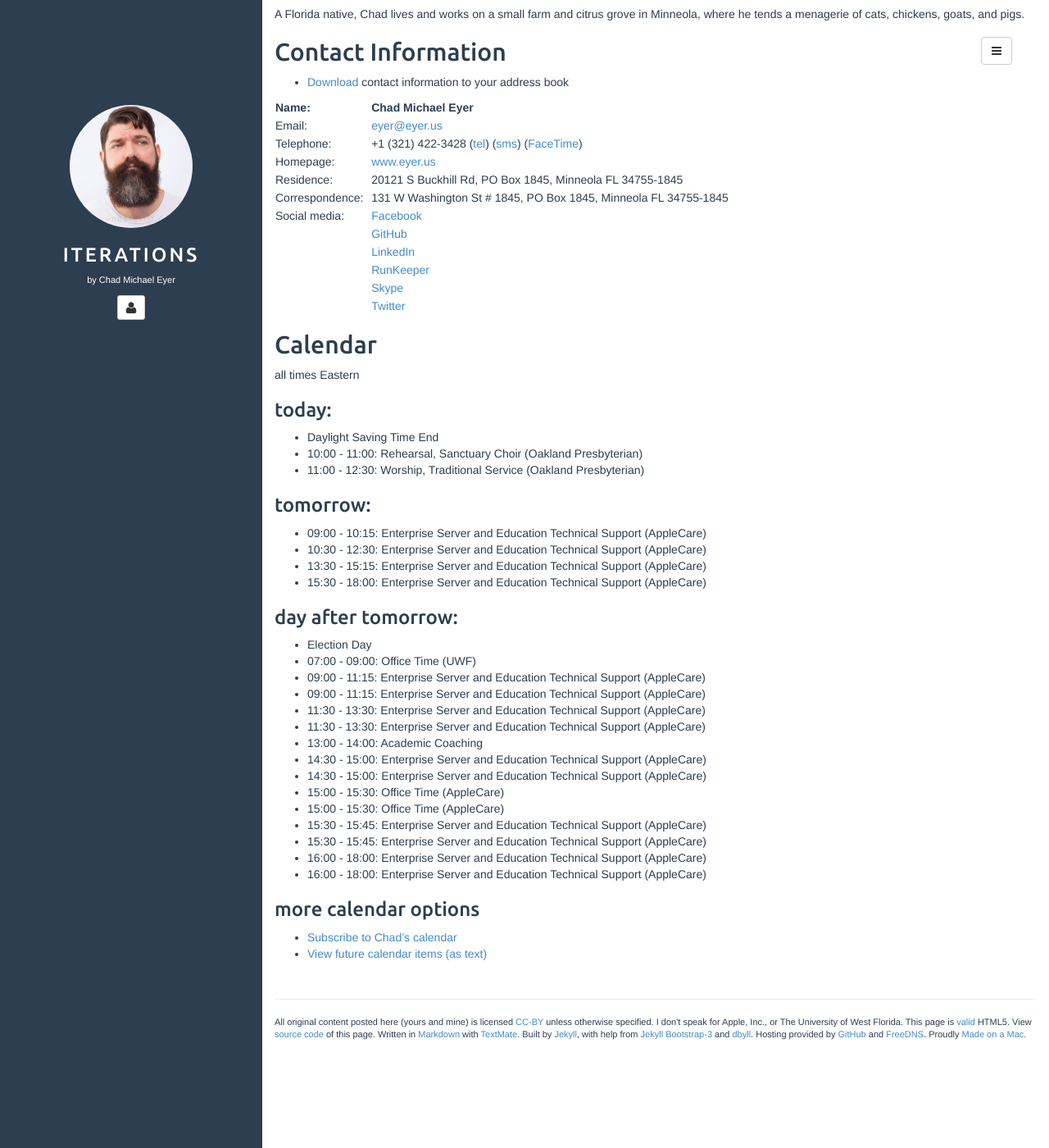
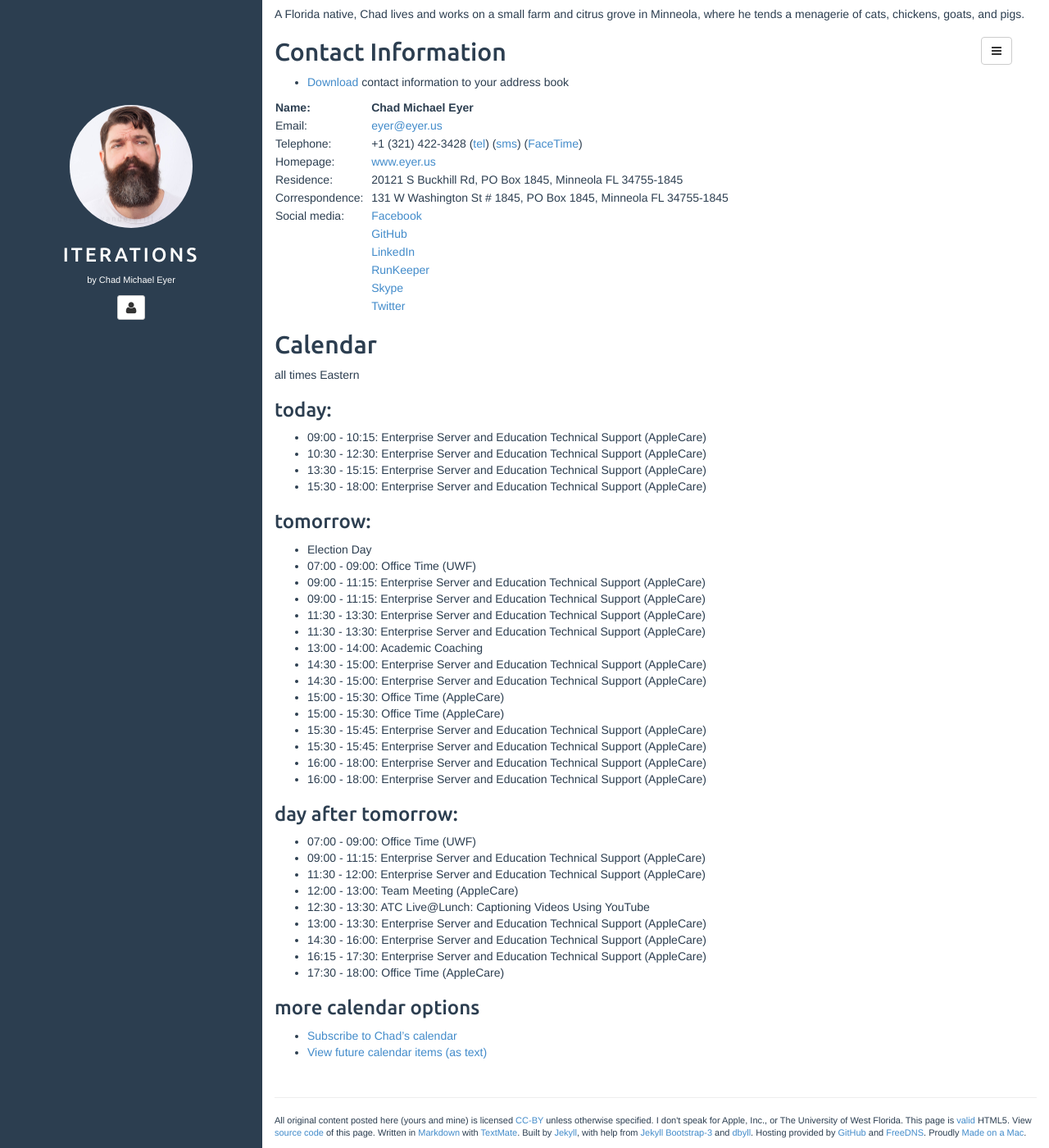
Before and after one commit to chadmichaeleyer/chadmichaeleyer.github.io, a Jekyll site: the page built from about.md, in a window 1280 px wide and 1400 px high, scrolled down 1092 px. Shown: the whole window at 82% size. Built offline with Jekyll 4.4.1, drawn with Linux system fonts in a browser that asks for light colours.

Commit message:
calendar update

```diff
--- a/calendar.markdown
+++ b/calendar.markdown
@@ -1,19 +1,13 @@
 all times Eastern
 
 ### today:
-
-* Daylight Saving Time End
-* 10:00 - 11:00: Rehearsal, Sanctuary Choir (Oakland Presbyterian)
-* 11:00 - 12:30: Worship, Traditional Service (Oakland Presbyterian)
-
-### tomorrow:
 
 * 09:00 - 10:15: Enterprise Server and Education Technical Support (AppleCare)
 * 10:30 - 12:30: Enterprise Server and Education Technical Support (AppleCare)
 * 13:30 - 15:15: Enterprise Server and Education Technical Support (AppleCare)
 * 15:30 - 18:00: Enterprise Server and Education Technical Support (AppleCare)
 
-### day after tomorrow:
+### tomorrow:
 
 * Election Day
 * 07:00 - 09:00: Office Time (UWF)
@@ -30,3 +24,15 @@ all times Eastern
 * 15:30 - 15:45: Enterprise Server and Education Technical Support (AppleCare)
 * 16:00 - 18:00: Enterprise Server and Education Technical Support (AppleCare)
 * 16:00 - 18:00: Enterprise Server and Education Technical Support (AppleCare)
+
+### day after tomorrow:
+
+* 07:00 - 09:00: Office Time (UWF)
+* 09:00 - 11:15: Enterprise Server and Education Technical Support (AppleCare)
+* 11:30 - 12:00: Enterprise Server and Education Technical Support (AppleCare)
+* 12:00 - 13:00: Team Meeting (AppleCare)
+* 12:30 - 13:30: ATC Live@Lunch: Captioning Videos Using YouTube
+* 13:00 - 13:30: Enterprise Server and Education Technical Support (AppleCare)
+* 14:30 - 16:00: Enterprise Server and Education Technical Support (AppleCare)
+* 16:15 - 17:30: Enterprise Server and Education Technical Support (AppleCare)
+* 17:30 - 18:00: Office Time (AppleCare)
```
Also changed, not shown: calendar-year.markdown (+12 -6 lines), 1 other file.
